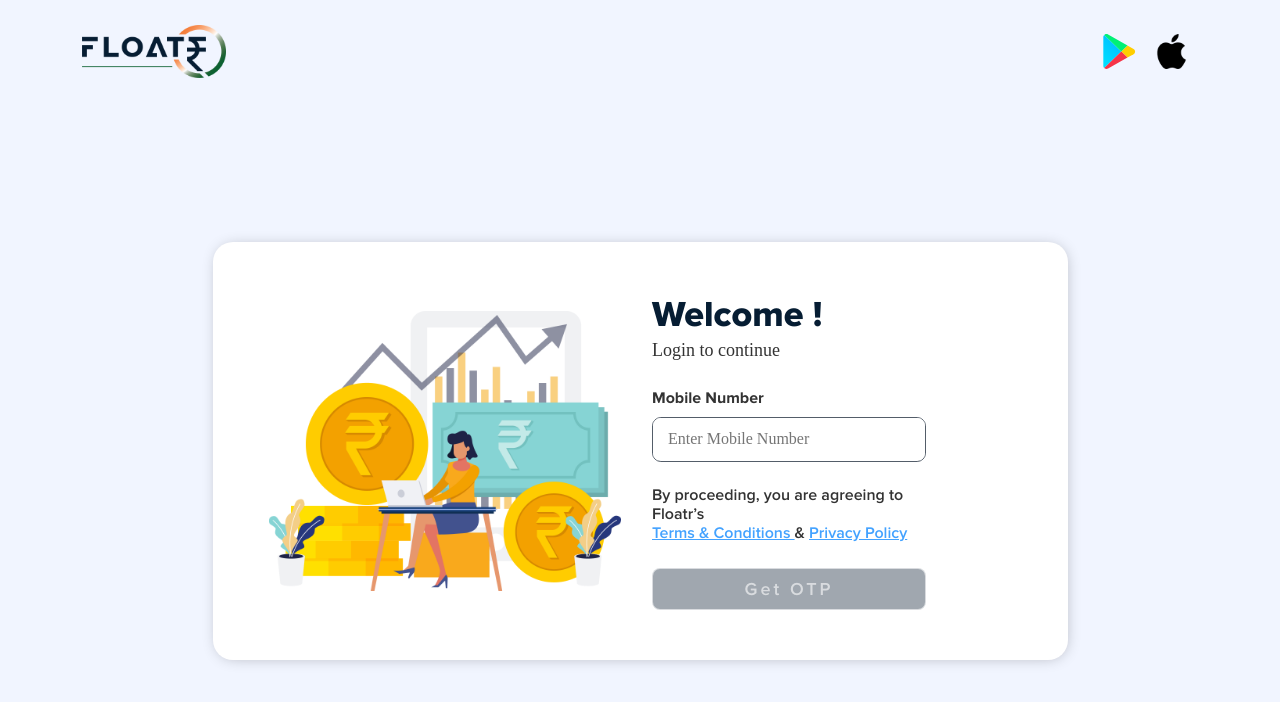
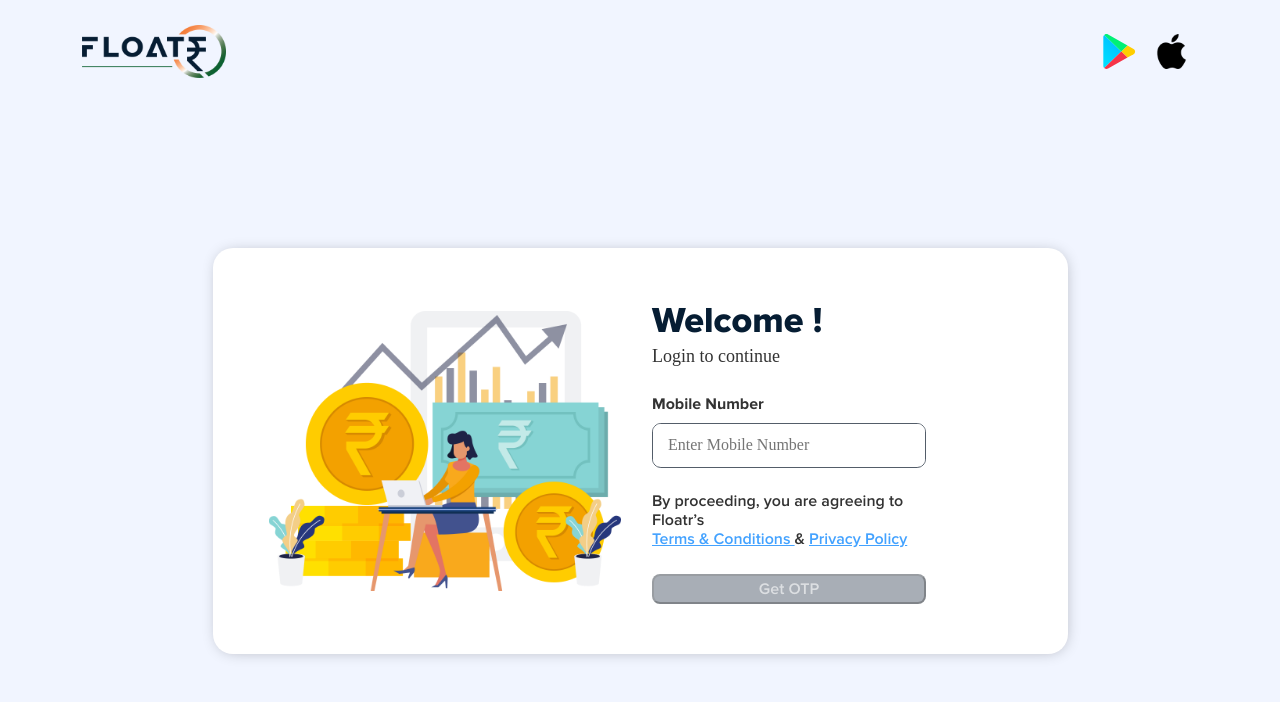
Before and after one commit to Sumit2406/floatrweb, a React (Create React App) app: page / in a window 1280 px wide. Shown: the top 702 px of the page. Built offline with nearby package versions, Linux system fonts and the light colour scheme; a web font is replaced by a local one.

Commit message:
External CSS added for Button

```diff
--- a/src/components/Button.js
+++ b/src/components/Button.js
@@ -1,34 +1,12 @@
 import React from 'react'
-// import "../scss/components.scss"
+import "../scss/components.scss"
 
 export default function Button({btnLabel,rectangualar,btnClick,disable}) {
   return (
-      <button className='btn'
-    style={rectangualar==="true" ? ({
-      backgroundColor: disable ? '#43A2FF' : '#6E7985',
-      color: disable ? '#FFF' : 'rgba(255, 255, 255, 0.60)',
-      borderRadius: '0.5rem',
-      width: "100%",
-      // height: '70px',
-      letterSpacing:'3px',
-lineHeight: '1.5',
-fontSize: '18px',
-fontFamily: 'ProximaSemiBold',
-padding: '7px 10px',
-maxHeight: '42px'
-    })
- : ({
-  backgroundColor: disable ? '#43A2FF' :'#6E7985',
-  color: disable ? '#FFF' : 'rgba(255, 255, 255, 0.60)',
-  borderRadius: '0.5rem',
-      width: "100%",
-      letterSpacing:'3px',
-lineHeight: '1.5',
-fontSize: '18px',
-fontFamily: 'ProximaSemiBold',
-padding: '7px 10px',
-maxHeight: '42px'
-})}
+      <button className={`button1 ${rectangualar==="true" ?
+      (disable ? "disable-recatngular1" : "enable-recatngular1") :
+      ((disable ? "disable-Circular1" : "enable-Circular1"))
+      }`}
       onClick={btnClick}
       disabled= {disable ? false : true}
       >
--- a/src/components/InputBox.js
+++ b/src/components/InputBox.js
@@ -1,7 +1,7 @@
 import React from 'react';
 
 const InputBox = ({ title, placeholder, prefix, suffix, image1, image2, value, info, error, handleInputChange,
-  type }) => {
+  type, len }) => {
   return (
     <div className='txtinputblock'>
       {title && <label >{title} </label>}
--- a/src/screens/LoginPage.js
+++ b/src/screens/LoginPage.js
@@ -52,7 +52,7 @@ export default function LoginPage() {
             /> }
           </div>
           <div className="col-9">
-          {otpInput? <p className="login-Warning OTPWarning">OTP is valid for 5 minutes <span >Resend OTP</span></p> :
+          {otpInput? <p className="login-Warning ">OTP is valid for 5 minutes <span >Resend OTP</span></p> :
           <p className="login-instruction">By proceeding, you are agreeing to Floatr’s <br/>
           <span>Terms & Conditions </span> & <span>Privacy Policy</span></p> }
           <Button
--- a/src/scss/components.scss
+++ b/src/scss/components.scss
@@ -264,3 +264,35 @@ textarea{
     }
   }
 }
+
+.button1{
+// border-radius: '0.5rem';
+width: 274px;
+letter-spacing:'3px';
+line-height: '1.5';
+font-size: '18px';
+font-family: 'ProximaSemiBold';
+padding: '7px 10px';
+max-height: '42px'
+}
+
+.disable-recatngular1{
+  background-color: #43A2FF;
+  color: #FFF
+}
+.enable-recatngular1{
+  background-color: rgba(110, 121, 133, 0.60);
+  color: rgba(255, 255, 255, 0.60);
+}
+
+
+.disable-Circular1{
+  background-color: #43A2FF;
+  color: #FFF;
+  border-radius: 0.5rem;
+}
+.enable-Circular1{
+  background-color: rgba(110, 121, 133, 0.60);
+  color: rgba(255, 255, 255, 0.60);
+  border-radius: 0.5rem;
+}
```
